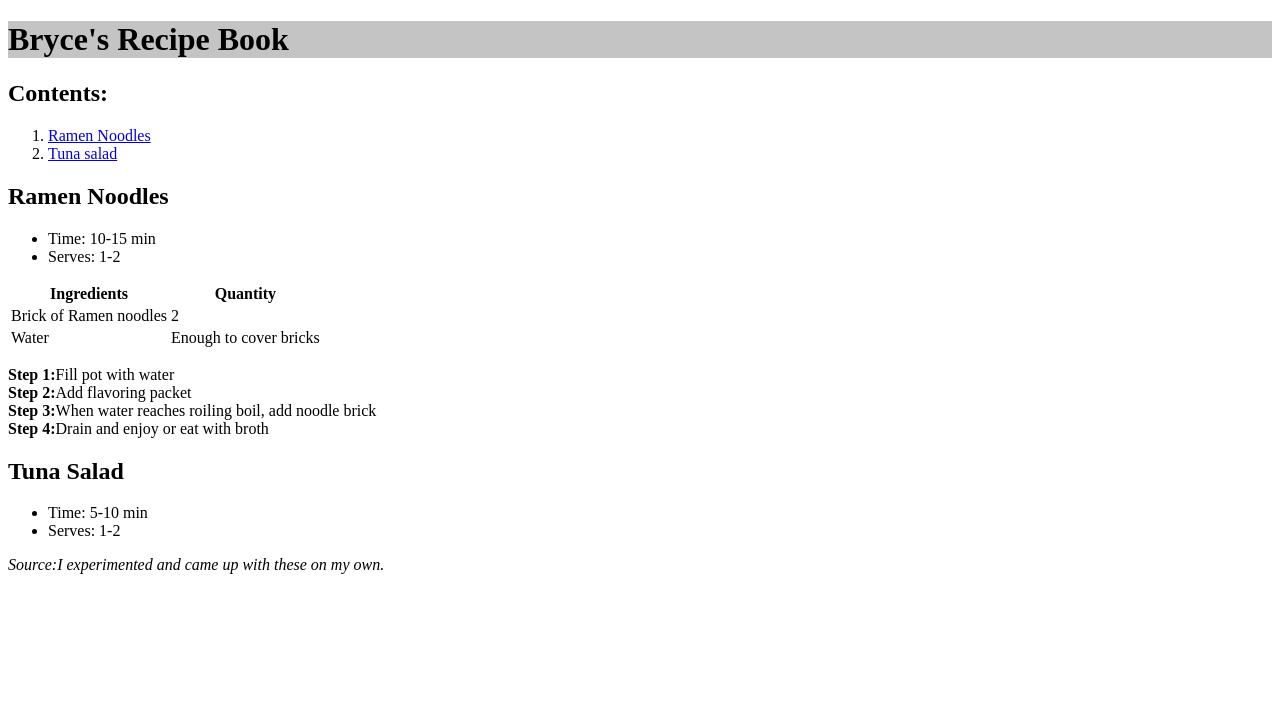
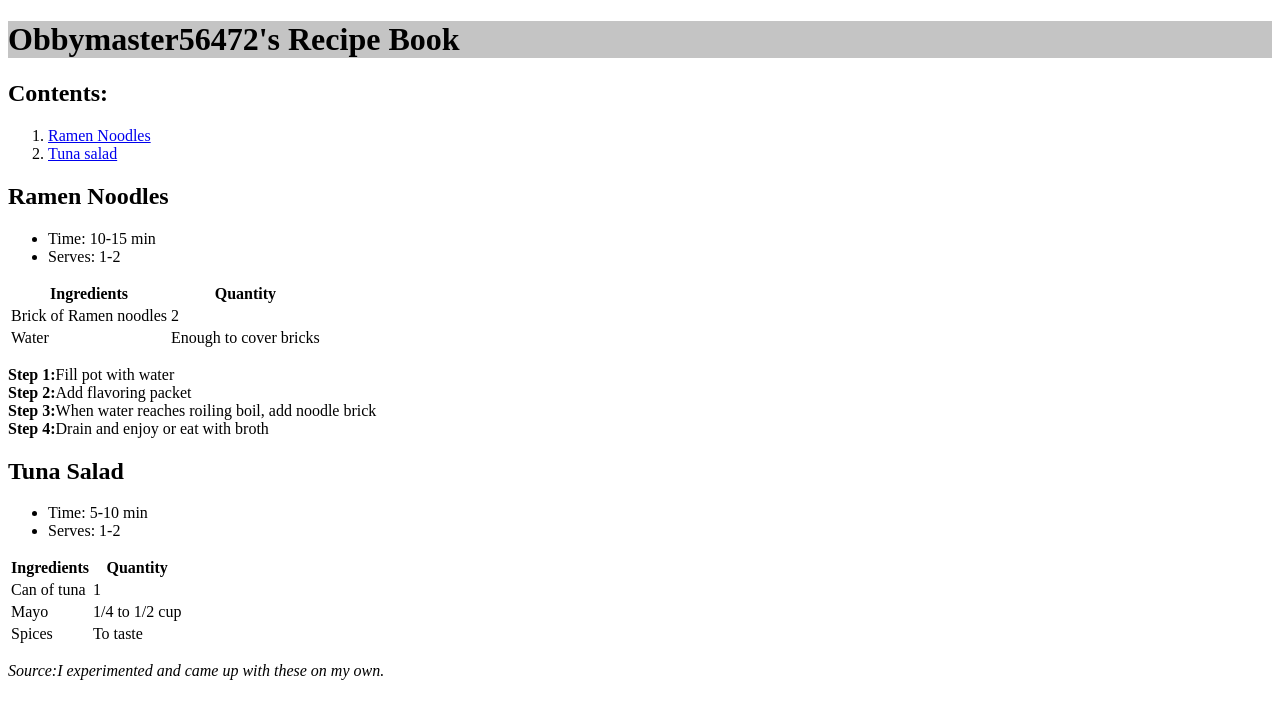
Before and after one commit to Obbymaster56472/Obbymaster56472A.github.io, a plain HTML site: page index.html in a window 1280 px wide. Drawn offline with Linux system fonts and the light colour scheme.

Commit message:
Update index.html

```diff
--- a/index.html
+++ b/index.html
@@ -11,7 +11,7 @@
     </head>
     <body>
 
-        <h1 id='Heading'>Bryce's Recipe Book</h1>
+        <h1 id='Heading'>Obbymaster56472's Recipe Book</h1>
 
         <h2>Contents:</h2>
 
@@ -56,6 +56,26 @@
             Time: 5-10 min</li>
             <li>Serves: 1-2</li>
         </ul>
+
+      <table>
+        <thead>
+          <tr>
+            <th>Ingredients</th>
+            <th>Quantity</th>
+          </tr>
+          <tr><td>Can of tuna</td>
+            <td>1</td>
+          </tr>
+          <tr><td>Mayo</td>
+            <td>1/4 to 1/2 cup</td>
+          </tr>
+          <tr><td>Spices</td>
+            <td>To taste</td>
+          </tr>
+        </thead>
+        <tbody>
+        </tbody>
+      </table>
     <p><em>Source:I experimented and came up with these on my own.</em></p>
 
     </body>
```
